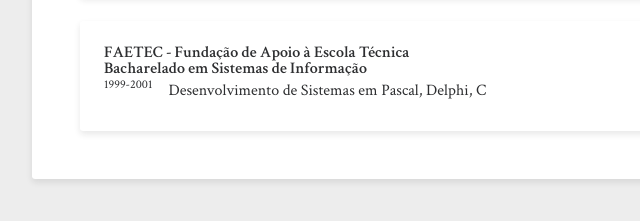
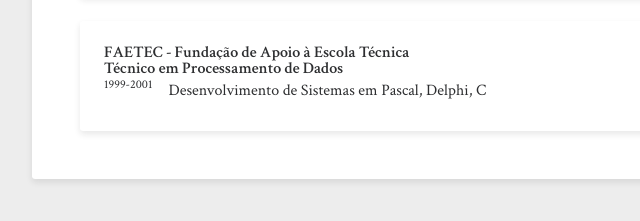
Before and after one commit to lucianobtorres/lucianobtorres.github.io, a plain HTML site: page index.html in a window 1280 px wide. Shown: the part 1740-1961 px from the top of the page, 232-872 px from the left. Drawn offline with Linux system fonts and the light colour scheme.

Commit message:
Correção da Informação do Curso Técnico

```diff
--- a/index.html
+++ b/index.html
@@ -100,7 +100,7 @@
                     <div class="instituicao card rounded-border">
                         <div class="ensino">
                             <div class="nome-instituicao">FAETEC - Fundação de Apoio à Escola Técnica</div>
-                            <div class="formacao">Bacharelado em Sistemas de Informação</div>
+                            <div class="formacao">Técnico em Processamento de Dados</div>
                             <div class="periodo">1999-2001</div>
                         </div>
                         <div class="descricao-formacao">
```
